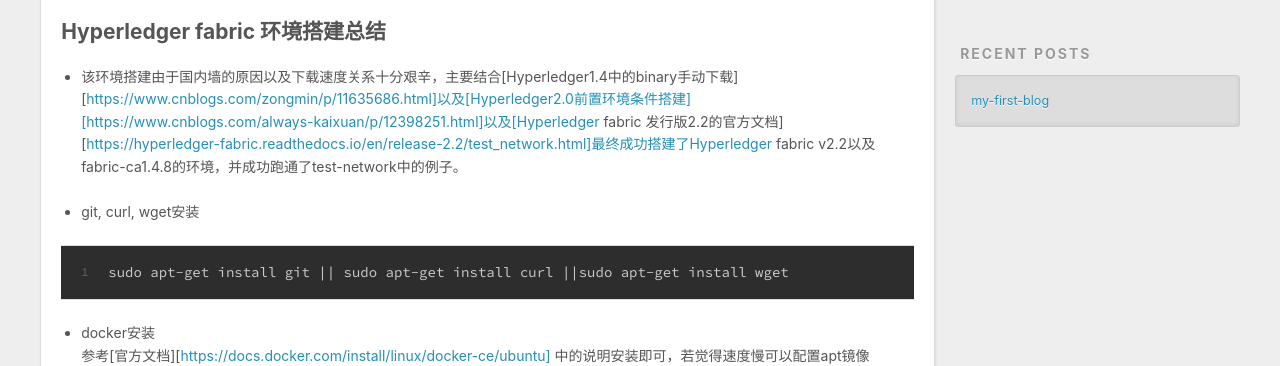
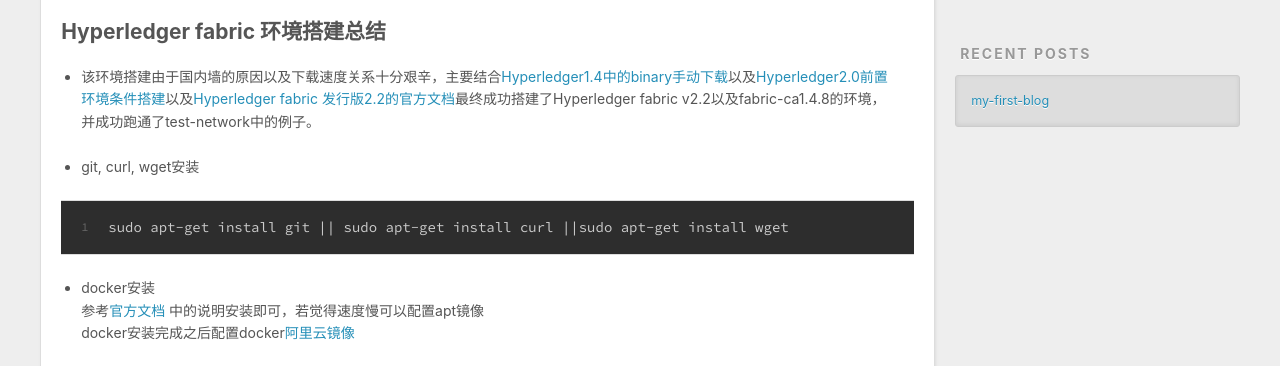
Before and after one commit to DylanCZW/blog, a plain HTML site: page 2020/08/16/my-first-blog/index.html in a window 1280 px wide. Shown: the part 434-800 px from the top of the page. Drawn offline with nearby package versions, Linux system fonts and the light colour scheme.

Commit message:
Site updated: 2020-08-16 15:43:12

```diff
--- a/2020/08/16/my-first-blog/index.html
+++ b/2020/08/16/my-first-blog/index.html
@@ -7,15 +7,15 @@
 
   <title>my-first-blog | Hexo</title>
   <meta name="viewport" content="width=device-width, initial-scale=1, maximum-scale=1">
-  <meta name="description" content="Hyperledger fabric 环境搭建总结 该环境搭建由于国内墙的原因以及下载速度关系十分艰辛，主要结合[Hyperledger1.4中的binary手动下载][https:&#x2F;&#x2F;www.cnblogs.com&#x2F;zongmin&#x2F;p&#x2F;11635686.html]以及[Hyperledger2.0前置环境条件搭建][https:&#x2F;&#x2F;www.cnblogs.com&#x2F;always-kaixuan&#x2F;p">
+  <meta name="description" content="Hyperledger fabric 环境搭建总结 该环境搭建由于国内墙的原因以及下载速度关系十分艰辛，主要结合Hyperledger1.4中的binary手动下载以及Hyperledger2.0前置环境条件搭建以及Hyperledger fabric 发行版2.2的官方文档最终成功搭建了Hyperledger fabric v2.2以及fabric-ca1.4.8的环境，并成功跑通了test-n">
 <meta property="og:type" content="article">
 <meta property="og:title" content="my-first-blog">
 <meta property="og:url" content="http://yoursite.com/2020/08/16/my-first-blog/index.html">
 <meta property="og:site_name" content="Hexo">
-<meta property="og:description" content="Hyperledger fabric 环境搭建总结 该环境搭建由于国内墙的原因以及下载速度关系十分艰辛，主要结合[Hyperledger1.4中的binary手动下载][https:&#x2F;&#x2F;www.cnblogs.com&#x2F;zongmin&#x2F;p&#x2F;11635686.html]以及[Hyperledger2.0前置环境条件搭建][https:&#x2F;&#x2F;www.cnblogs.com&#x2F;always-kaixuan&#x2F;p">
+<meta property="og:description" content="Hyperledger fabric 环境搭建总结 该环境搭建由于国内墙的原因以及下载速度关系十分艰辛，主要结合Hyperledger1.4中的binary手动下载以及Hyperledger2.0前置环境条件搭建以及Hyperledger fabric 发行版2.2的官方文档最终成功搭建了Hyperledger fabric v2.2以及fabric-ca1.4.8的环境，并成功跑通了test-n">
 <meta property="og:locale" content="en_US">
 <meta property="article:published_time" content="2020-08-16T07:25:21.000Z">
-<meta property="article:modified_time" content="2020-08-16T07:28:17.010Z">
+<meta property="article:modified_time" content="2020-08-16T07:40:45.312Z">
 <meta property="article:author" content="John Doe">
 <meta name="twitter:card" content="summary">
 
@@ -89,11 +89,11 @@
     <div class="article-entry" itemprop="articleBody">
 
         <h2 id="Hyperledger-fabric-环境搭建总结"><a href="#Hyperledger-fabric-环境搭建总结" class="headerlink" title="Hyperledger fabric 环境搭建总结"></a>Hyperledger fabric 环境搭建总结</h2><ul>
-<li><p>该环境搭建由于国内墙的原因以及下载速度关系十分艰辛，主要结合[Hyperledger1.4中的binary手动下载][<a target="_blank" rel="noopener" href="https://www.cnblogs.com/zongmin/p/11635686.html]%E4%BB%A5%E5%8F%8A[Hyperledger2.0%E5%89%8D%E7%BD%AE%E7%8E%AF%E5%A2%83%E6%9D%A1%E4%BB%B6%E6%90%AD%E5%BB%BA][https://www.cnblogs.com/always-kaixuan/p/12398251.html]%E4%BB%A5%E5%8F%8A[Hyperledger">https://www.cnblogs.com/zongmin/p/11635686.html]以及[Hyperledger2.0前置环境条件搭建][https://www.cnblogs.com/always-kaixuan/p/12398251.html]以及[Hyperledger</a> fabric 发行版2.2的官方文档][<a target="_blank" rel="noopener" href="https://hyperledger-fabric.readthedocs.io/en/release-2.2/test_network.html]%E6%9C%80%E7%BB%88%E6%88%90%E5%8A%9F%E6%90%AD%E5%BB%BA%E4%BA%86Hyperledger">https://hyperledger-fabric.readthedocs.io/en/release-2.2/test_network.html]最终成功搭建了Hyperledger</a> fabric v2.2以及fabric-ca1.4.8的环境，并成功跑通了test-network中的例子。</p>
+<li><p>该环境搭建由于国内墙的原因以及下载速度关系十分艰辛，主要结合<a target="_blank" rel="noopener" href="https://www.cnblogs.com/zongmin/p/11635686.html">Hyperledger1.4中的binary手动下载</a>以及<a target="_blank" rel="noopener" href="https://www.cnblogs.com/always-kaixuan/p/12398251.html">Hyperledger2.0前置环境条件搭建</a>以及<a target="_blank" rel="noopener" href="https://hyperledger-fabric.readthedocs.io/en/release-2.2/test_network.html">Hyperledger fabric 发行版2.2的官方文档</a>最终成功搭建了Hyperledger fabric v2.2以及fabric-ca1.4.8的环境，并成功跑通了test-network中的例子。</p>
 </li>
 <li><p>git, curl, wget安装</p>
 <figure class="highlight bash"><table><tr><td class="gutter"><pre><span class="line">1</span><br></pre></td><td class="code"><pre><span class="line">sudo apt-get install git || sudo apt-get install curl ||sudo apt-get install wget</span><br></pre></td></tr></table></figure></li>
-<li><p>docker安装<br>参考[官方文档][<a target="_blank" rel="noopener" href="https://docs.docker.com/install/linux/docker-ce/ubuntu]">https://docs.docker.com/install/linux/docker-ce/ubuntu]</a> 中的说明安装即可，若觉得速度慢可以配置apt镜像<br>docker安装完成之后配置docker[阿里云镜像][<a target="_blank" rel="noopener" href="https://cr.console.aliyun.com/cn-hangzhou/instances/mirrors]">https://cr.console.aliyun.com/cn-hangzhou/instances/mirrors]</a></p>
+<li><p>docker安装<br>参考<a target="_blank" rel="noopener" href="https://docs.docker.com/install/linux/docker-ce/ubuntu">官方文档</a> 中的说明安装即可，若觉得速度慢可以配置apt镜像<br>docker安装完成之后配置docker<a target="_blank" rel="noopener" href="https://cr.console.aliyun.com/cn-hangzhou/instances/mirrors">阿里云镜像</a></p>
 </li>
 <li><p>docker-compose安装<br>由于docker-compose速度太慢，通过pip来安装要快很多<br>① sudo apt install python-pip   #首先安装pip<br>② sudo pip install docker-compose<br>③ docker-compose –version   #查看版本</p>
 </li>
```
Also changed, not shown: index.html (+2 -2 lines).
